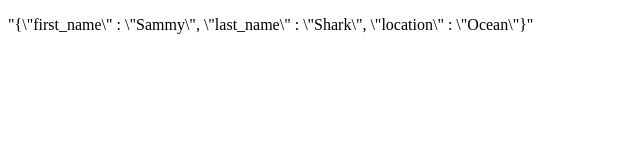
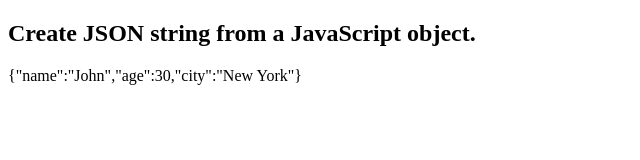
Before and after one commit to demianma/demianma.github.io, a plain HTML site: page index.html in a window 1280 px wide. Shown: the whole page, without its empty margins (0-640 px from the left). Drawn offline with Linux system fonts and the light colour scheme.

Commit message:
stringfy

```diff
--- a/index.html
+++ b/index.html
@@ -2,14 +2,15 @@
 <html>
 <body>
 
-<p id="user"></p>
+<h2>Create JSON string from a JavaScript object.</h2>
+
+<p id="demo"></p>
 
 <script>
-var obj = '{"first_name" : "Sammy", "last_name" : "Shark", "location" : "Ocean"}';
 
-var s = JSON.stringify(obj);
-
-document.getElementById("user").innerHTML = s;
+var obj = { "name":"John", "age":30, "city":"New York"};
+var myJSON = JSON.stringify(obj);
+document.getElementById("demo").innerHTML = myJSON;
 
 </script>
 
```
